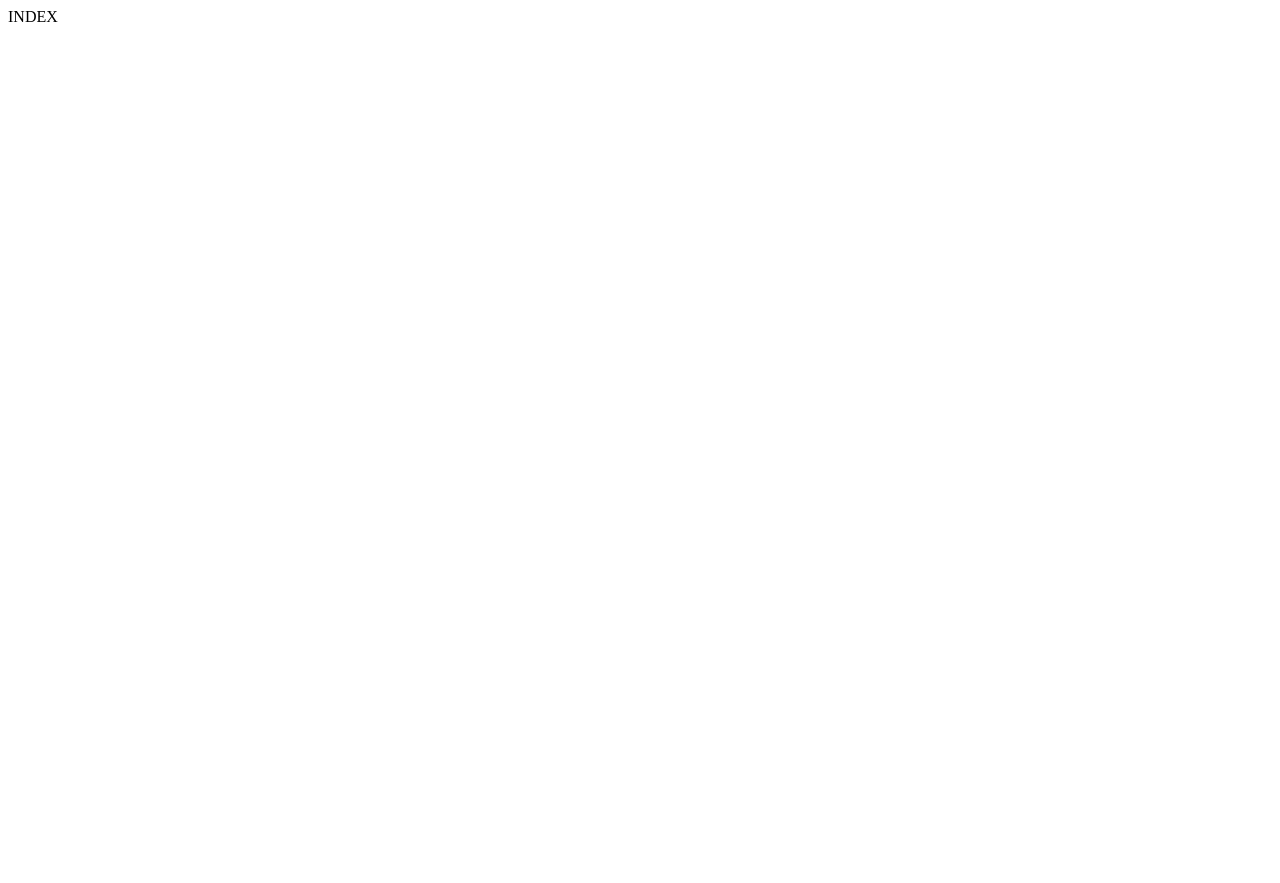
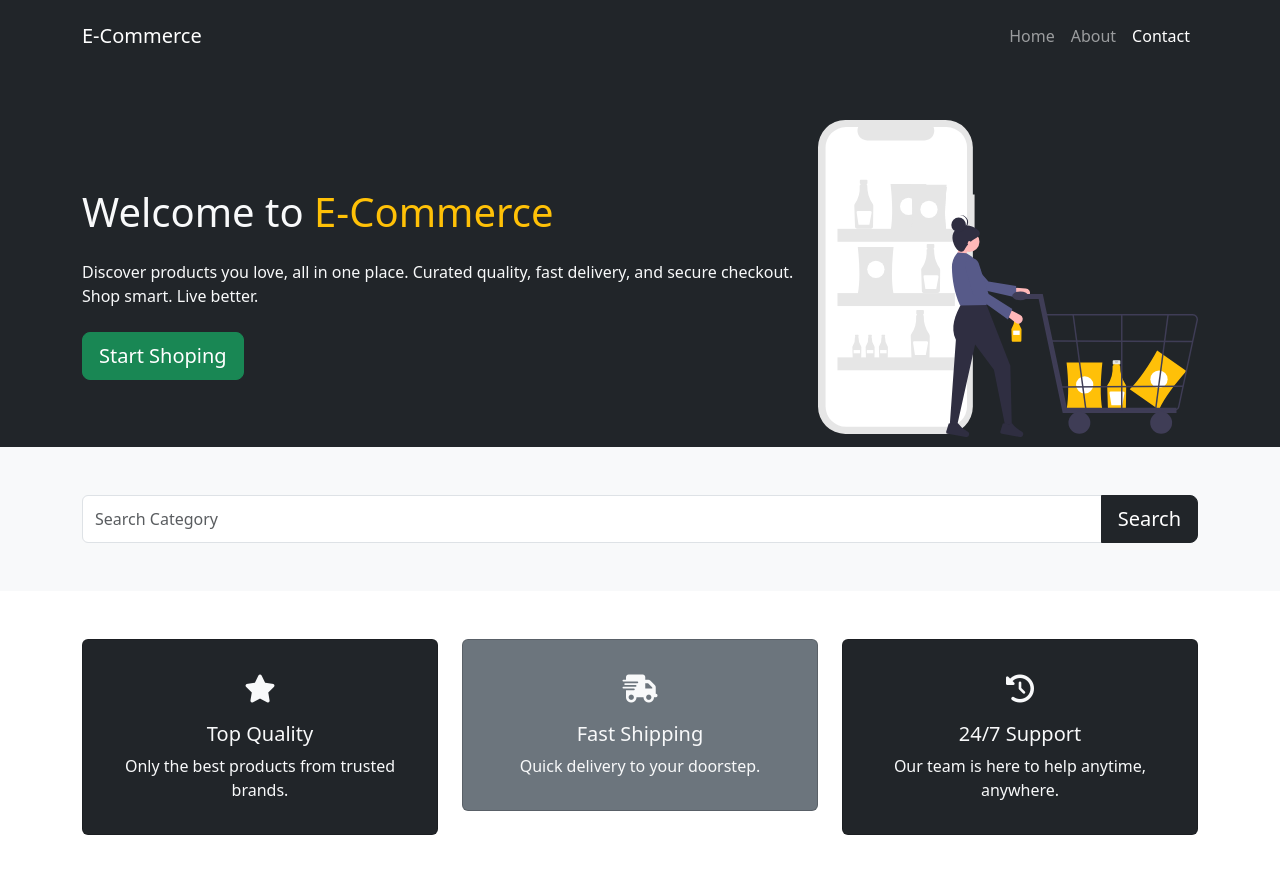
Before and after one commit to Naira98/e-commerce-django, a Django app: page /home/ in a window 1280 px wide. Before the commit the page is almost empty. Before the commit the page ends 22 px from the top, so only its background shows below. Run offline with Django 5.2, Linux system fonts and the light colour scheme.

Commit message:
add home page

```diff
--- a/commerce/settings.py
+++ b/commerce/settings.py
@@ -117,6 +117,11 @@ USE_TZ = True
 
 STATIC_URL = "static/"
 
+STATICFILES_DIRS = [
+    BASE_DIR / "static",
+    "/var/www/static/",
+]
+
 # Default primary key field type
 # https://docs.djangoproject.com/en/5.2/ref/settings/#default-auto-field
 
--- a/home/templates/home/index.html
+++ b/home/templates/home/index.html
@@ -1,11 +1,164 @@
+{% load static %}
 <!DOCTYPE html>
 <html lang="en">
-<head>
-    <meta charset="UTF-8">
-    <meta name="viewport" content="width=device-width, initial-scale=1.0">
-    <title>Document</title>
-</head>
-<body>
-    INDEX
-</body>
+  <head>
+    <meta charset="UTF-8" />
+    <meta name="viewport" content="width=device-width, initial-scale=1.0" />
+    <title>Home | E-Commerce</title>
+    <link
+      href="https://cdn.jsdelivr.net/npm/bootstrap@5.3.0/dist/css/bootstrap.min.css"
+      rel="stylesheet"
+    />
+    <link
+      rel="stylesheet"
+      href="https://cdnjs.cloudflare.com/ajax/libs/font-awesome/6.7.2/css/all.min.css"
+      integrity="sha512-Evv84Mr4kqVGRNSgIGL/F/aIDqQb7xQ2vcrdIwxfjThSH8CSR7PBEakCr51Ck+w+/U6swU2Im1vVX0SVk9ABhg=="
+      crossorigin="anonymous"
+      referrerpolicy="no-referrer"
+    />
+  <style>
+    .img-width {
+      padding-left: 20px;
+      @media (min-width: 576px) {
+        width: 250px;
+      }
+
+      @media (min-width: 768px) {
+        width: 300px;
+      }
+
+      @media (min-width: 992px) {
+        width: 400px;
+        padding-bottom: 10px;
+      }
+    }
+  </style>
+  </head>
+  <body>
+    <!-- Navbar -->
+    <nav class="navbar navbar-expand-lg bg-dark navbar-dark py-3">
+      <div class="container">
+        <a class="navbar-brand" href="/home">E-Commerce</a>
+        <button
+          class="navbar-toggler"
+          type="button"
+          data-bs-toggle="collapse"
+          data-bs-target="#navbarNav"
+          aria-controls="navbarNav"
+          aria-expanded="false"
+          aria-label="Toggle navigation"
+        >
+          <span class="navbar-toggler-icon"></span>
+        </button>
+        <div class="collapse navbar-collapse" id="navbarNav">
+          <ul class="navbar-nav ms-auto">
+            <li class="nav-item"><a class="nav-link" href="/home">Home</a></li>
+            <li class="nav-item">
+              <a class="nav-link" href="/home/about">About</a>
+            </li>
+            <li class="nav-item">
+              <a class="nav-link active" href="/home/contact">Contact</a>
+            </li>
+          </ul>
+        </div>
+      </div>
+    </nav>
+
+    <!-- Hero -->
+    <section
+      class="bg-dark text-light p-5 p-lg-0 pt-lg-5 text-center text-sm-start"
+    >
+      <div class="container">
+        <div class="d-sm-flex align-items-center justify-content-between">
+          <div>
+            <h1>Welcome to<span class="text-warning"> E-Commerce </span></h1>
+            <p class="my-4">
+              Discover products you love, all in one place. Curated quality,
+              fast delivery, and secure checkout. Shop smart. Live better.
+            </p>
+            <button
+              class="btn btn-success btn-lg"
+              data-bs-toggle="modal"
+              data-bs-target="#enroll"
+            >
+              Start Shoping
+            </button>
+          </div>
+          <img
+            class="img-fluid d-none d-sm-block img-width"
+            src="{% static 'home/hero_image.svg' %}"
+            alt=""
+          />
+        </div>
+      </div>
+    </section>
+
+    <!-- Search -->
+    <section class="bg-light text-dark p-5">
+      <div class="container">
+        <div class="d-md-flex justify-content-between align-items-center">
+          <div class="input-group news-input">
+            <input
+              type="text"
+              class="form-control"
+              placeholder="Search Category"
+            />
+            <button class="btn btn-dark btn-lg" type="button">Search</button>
+          </div>
+        </div>
+      </div>
+    </section>
+
+    <!-- Boxes -->
+    <section class="p-5">
+      <div class="container">
+        <div class="row text-center g-4">
+          <div class="col-md">
+            <div class="card bg-dark text-light">
+              <div class="card-body text-center">
+                <div class="h1 mb-3">
+                  <i class="bi bi-laptop"></i>
+                </div>
+                <h3 class="card-title mb-3">
+                  <i class="fa-solid fa-star"></i>
+                </h3>
+                <h5>Top Quality</h5>
+                <p>Only the best products from trusted brands.</p>
+              </div>
+            </div>
+          </div>
+          <div class="col-md">
+            <div class="card bg-secondary text-light">
+              <div class="card-body text-center">
+                <div class="h1 mb-3">
+                  <i class="bi bi-person-square"></i>
+                </div>
+                <h3 class="card-title mb-3">
+                  <i class="fa-solid fa-truck-fast"></i>
+                </h3>
+                <h5>Fast Shipping</h5>
+                <p>Quick delivery to your doorstep.</p>
+              </div>
+            </div>
+          </div>
+          <div class="col-md">
+            <div class="card bg-dark text-light">
+              <div class="card-body text-center">
+                <div class="h1 mb-3">
+                  <i class="bi bi-people"></i>
+                </div>
+                <h3 class="card-title mb-3">
+                  <i class="fa-solid fa-clock-rotate-left"></i>
+                </h3>
+                <h5>24/7 Support</h5>
+                <p>Our team is here to help anytime, anywhere.</p>
+              </div>
+            </div>
+          </div>
+        </div>
+      </div>
+    </section>
+
+    <script src="https://cdn.jsdelivr.net/npm/bootstrap@5.3.0/dist/js/bootstrap.bundle.min.js"></script>
+  </body>
 </html>
```
Also changed, not shown: home/static/home/hero_image.svg (added).
